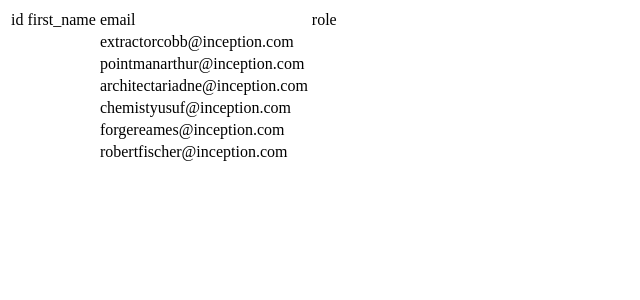
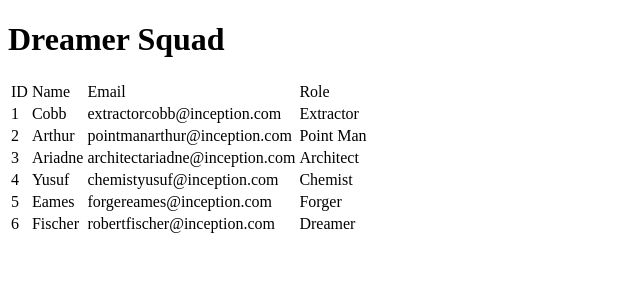
Before and after one commit to taypal/employee-directory, a React (Create React App) app: page / in a window 1280 px wide. Shown: the top 300 px of the page, without its empty margins (0-640 px from the left). Built offline with nearby package versions, Linux system fonts and the light colour scheme.

Commit message:
table is working and on page

```diff
--- a/src/App.js
+++ b/src/App.js
@@ -1,10 +1,11 @@
 import React from "react";
 import Table from "./Components/employeeTable";
+import Header from "./Components/header";
 
 function App() {
     return (
         <div>
-            <header />
+            <Header />
             <Table />
         </div>
     )
--- a/src/Components/employee.js
+++ b/src/Components/employee.js
@@ -1,6 +1,6 @@
 import React from "react";
 
-function employee(props) {
+function Employee(props) {
     return (
         <tr>
             <td>{props.id}</td>
@@ -11,4 +11,4 @@ function employee(props) {
     )
 }
 
-export default employee;
+export default Employee;
--- a/src/Components/employeeTable.js
+++ b/src/Components/employeeTable.js
@@ -1,7 +1,6 @@
-import React, { Conponent, Component } from "react";
+import React, { Component } from "react";
 import Employee from "./employee";
 import employeeList from "../employee.json";
-import employee from "./employee";
 
 class Table extends Component {
 
@@ -14,17 +13,18 @@ class Table extends Component {
             <div>
                 <table>
                     <tr>
-                        <td>id</td>
-                        <td>first_name</td>
-                        <td>email</td>
-                        <td>role</td>
+                        <td>ID</td>
+                        <td>Name</td>
+                        <td>Email</td>
+                        <td>Role</td>
                     </tr>
-                    {this.state.employeeList.map(employee => (
+                    {this.state.employeeList.map(employeeList => (
 
                         <Employee
-                            name={employee.first_name}
-                            email={employee.email}
-                            position={employee.role}
+                            id={employeeList.id}
+                            first_name={employeeList.first_name}
+                            email={employeeList.email}
+                            role={employeeList.role}
                         />
                     ))}
                 </table>
--- /dev/null
+++ b/src/Components/header.js
@@ -0,0 +1,11 @@
+import React from "react";
+
+function Header() {
+    return (
+        <div className="container">
+            <h1>Dreamer Squad</h1>
+        </div>
+    )
+}
+
+export default Header;
```
